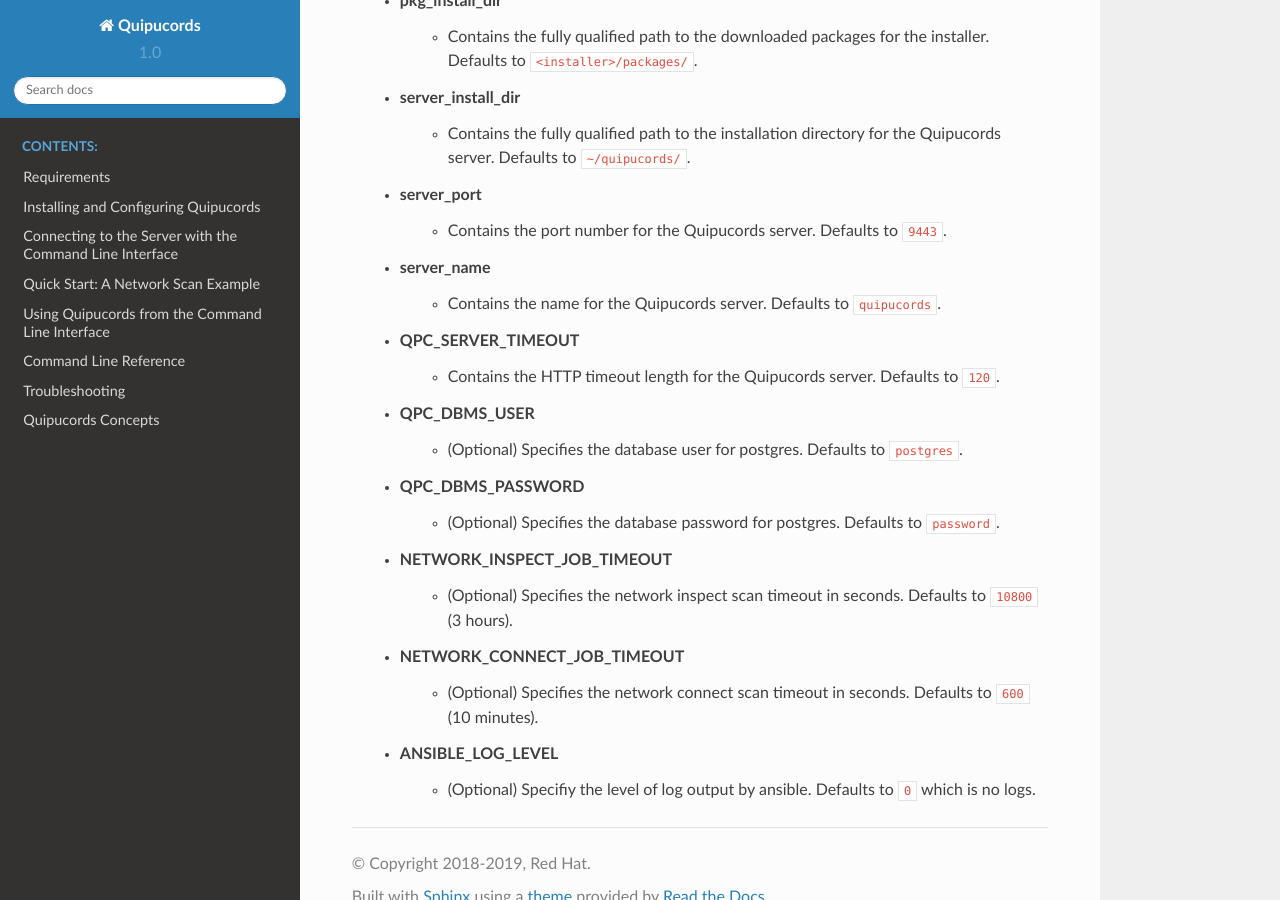
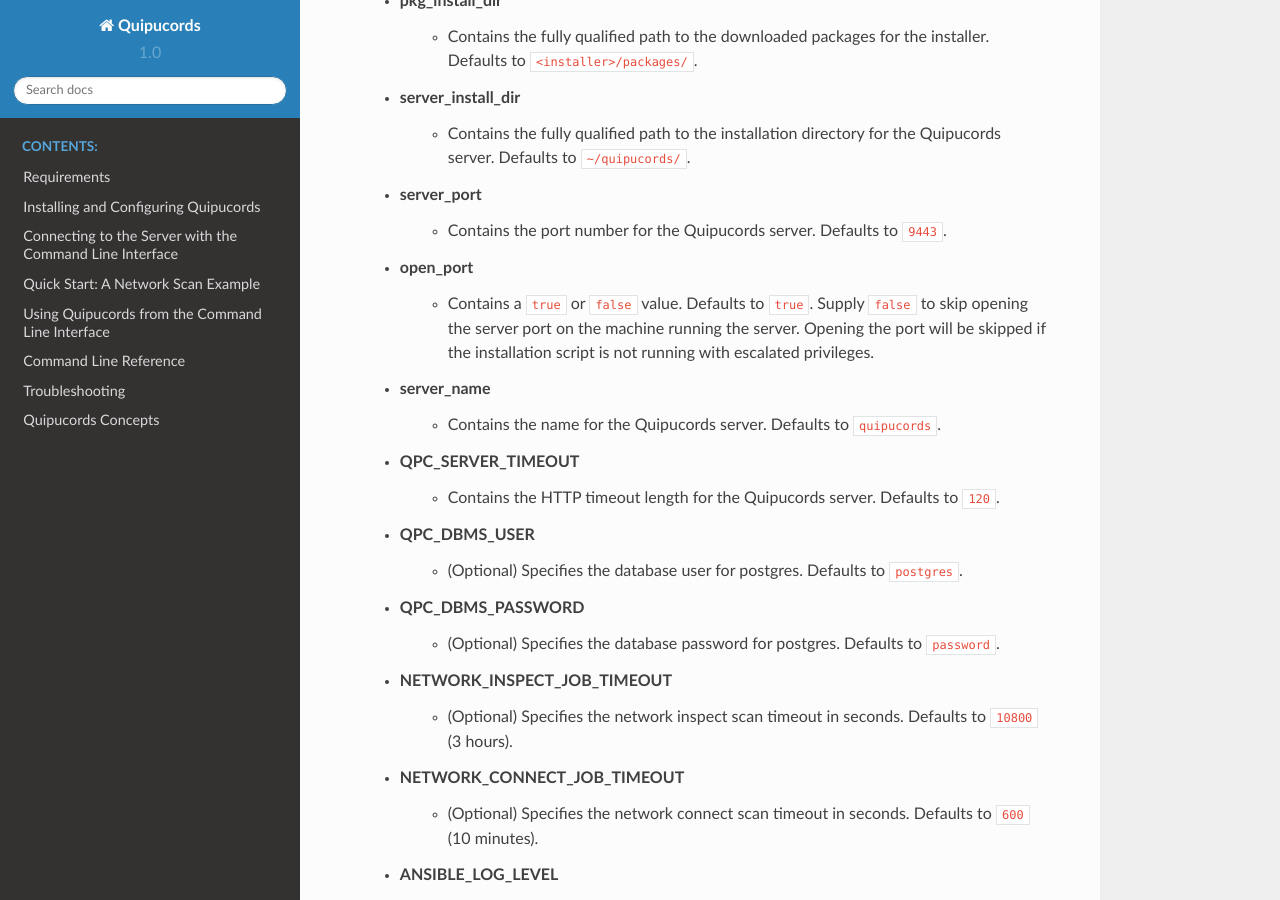
Before and after one commit to quipucords/quipudocs, a Sphinx documentation site: the page built from source/install_scripted.rst, in a window 1280 px wide and 900 px high, scrolled down 3762 px. Built offline with Sphinx 7.4.7 and the Read the Docs theme 2.0.0, drawn with Linux system fonts in a browser that asks for light colours.

Commit message:
Document open port in the installation script.

```diff
--- a/source/install_scripted.rst
+++ b/source/install_scripted.rst
@@ -127,6 +127,8 @@
     - Contains the fully qualified path to the installation directory for the Quipucords server. Defaults to ``~/quipucords/``.
  - **server_port**
     - Contains the port number for the Quipucords server. Defaults to ``9443``.
+ - **open_port**
+    - Contains a ``true`` or ``false`` value. Defaults to ``true``. Supply ``false`` to skip opening the server port on the machine running the server. Opening the port will be skipped if the installation script is not running with escalated privileges.
  - **server_name**
     - Contains the name for the Quipucords server. Defaults to ``quipucords``.
  - **QPC_SERVER_TIMEOUT**
```
